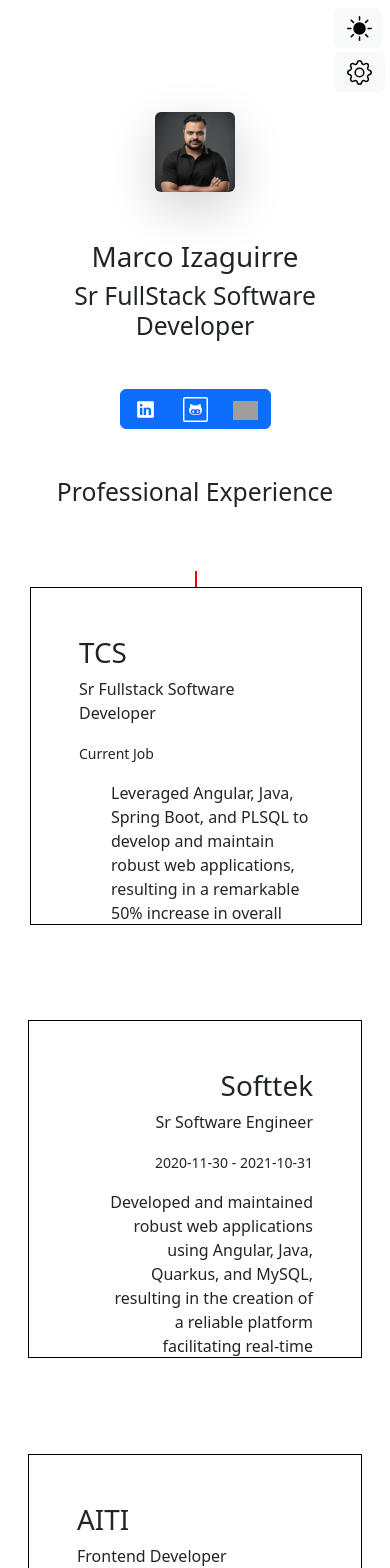
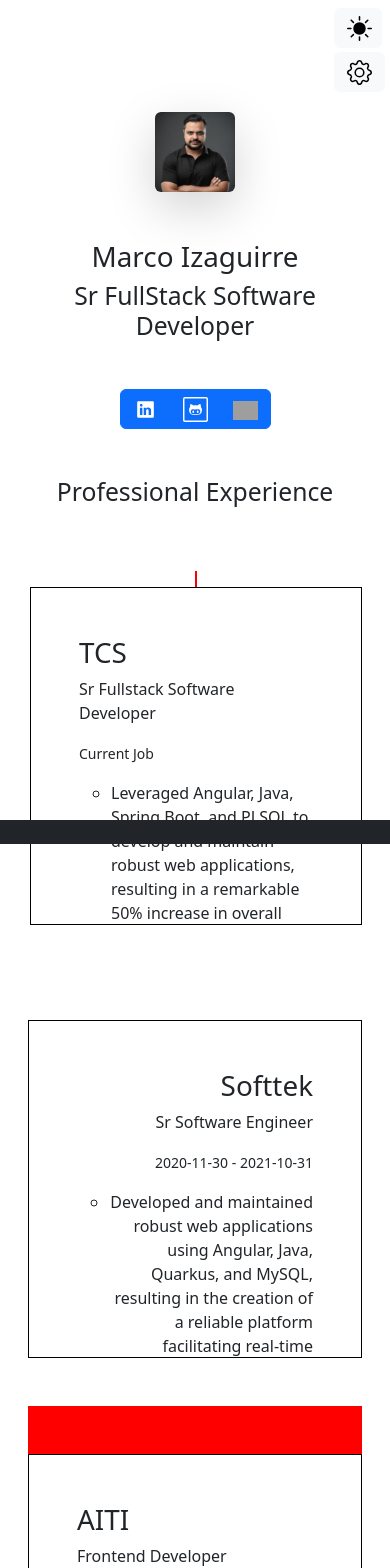
Before and after one commit to toniorocks/mi-resume, an Angular app: page / in a window 390 px wide. Shown: the top 1568 px of the page. Built offline with nearby package versions, Linux system fonts and the light colour scheme; grey boxes are pictures that could not be loaded.

Commit message:
Time Line component created and scroll event listener added

```diff
--- a/src/app/app.component.html
+++ b/src/app/app.component.html
@@ -12,7 +12,7 @@
 <div class="container ibm-plex-mono-regular my-5 py-3">
 
 		<div class="d-flex flex-column text-center">
-			<div class="d-flex justify-content-center">
+			<div class="d-flex justify-content-center" style="position: relative;" [@fade]="state ? 'desvanecido' : 'visible'">
 				<img src="assets/images/6799117.jpeg" class="shadow-lg rounded my-5 p-0" width="80"
 					height="80" alt="#">
 			</div>
@@ -55,3 +55,4 @@
     </div> -->
 	</section>
 </div>
+<footer class="bg-dark">&nbsp;</footer>
--- a/src/app/app.component.scss
+++ b/src/app/app.component.scss
@@ -1,8 +1,18 @@
+footer {
+
+  position: fixed;
+  bottom: 0;
+  width: 100%;
+  z-index: 1000;
+
+}
+
 #top-menu{
 
   position: fixed;
   top: 0;
   right: 0;
   width: 3em;
+  z-index: 1000;
 
 }
--- a/src/app/app.component.ts
+++ b/src/app/app.component.ts
@@ -1,24 +1,41 @@
-import { Component } from '@angular/core';
+import { Component, HostListener, OnInit } from '@angular/core';
 import { RouterOutlet } from '@angular/router';
 import { TopMenuButtonComponent } from './top-menu-button/top-menu-button.component';
 import { TimelineComponent } from "./timeline/timeline.component";
+import { trigger, state, transition, style, animate } from '@angular/animations';
 
 @Component({
   selector: 'app-root',
   standalone: true,
   imports: [RouterOutlet, TopMenuButtonComponent, TimelineComponent],
   templateUrl: './app.component.html',
-  styleUrl: './app.component.scss'
+  styleUrls: ['./app.component.scss'],
+  animations: [
+    trigger('fade', [
+      state('desvanecido', style({ opacity: 0 })),
+      state('visible', style({ opacity: 1 })),
+      transition('desvanecido => visible', animate('1000ms ease-in')),
+      transition('visible => desvanecido', animate('1000ms ease-out')),
+    ])
+  ]
 })
-export class AppComponent {
+export class AppComponent implements OnInit {
   title = 'mi-resume';
+  state: boolean = true;
 
-  clickedItem(item: string): void {
-    if (item === "Edit Timeline") {
-      console.log("Edit Timeline clicked");
-    } else if (item === "Log Out") {
-      console.log("Log Out clicked");
-    }
+
+  ngOnInit(): void {
+    setTimeout(() => {
+      this.state = false;
+    }, 1000);
+  }
+
+
+
+
+
+  public clickedItem(item: string): void {
+    console.log('clickedItem', item);
   }
 
 }
--- a/src/app/app.config.ts
+++ b/src/app/app.config.ts
@@ -2,7 +2,8 @@
 import { provideRouter } from '@angular/router';
 
 import { routes } from './app.routes';
+import { provideAnimationsAsync } from '@angular/platform-browser/animations/async';
 
 export const appConfig: ApplicationConfig = {
-  providers: [provideRouter(routes)]
+  providers: [provideRouter(routes), provideAnimationsAsync(),]
 };
--- a/src/app/timeline/timeline.component.html
+++ b/src/app/timeline/timeline.component.html
@@ -3,22 +3,7 @@
   <div class="vertical-line float"></div>
   <ul id="timeline-list" class="timeline-main ps-0">
     @for (item of items; track item.title) {
-    <li class="timeline-item mb-5">
-      <article class="p-5 mt-5 bg-white border border-black" data-aos="flip-up">
-        <h1>{{ item.company }}</h1>
-        <p>{{ item.title }}</p>
-        @if(item.endDate == null) {
-          <p><small>Current Job</small></p>
-        } @else {
-          <p><small>{{ item.startDate }} - {{ item.endDate }}</small></p>
-        }
-        <ul>
-          @for(description of item.description; track description) {
-            <li>{{ description }}</li>
-          }
-        </ul>
-      </article>
-    </li>
-  }
+      <app-tl-item [item]="item"></app-tl-item>
+    }
   </ul>
 </div>
--- a/src/app/timeline/timeline.component.scss
+++ b/src/app/timeline/timeline.component.scss
@@ -8,19 +8,20 @@
   float: left;
 }
 
-ul#timeline-list li{
+ul#timeline-list app-tl-item{
   display: flex; /* Asegúrate de que los elementos de la lista se muestren en línea */
   justify-content: flex-end; /* Alinea los elementos de la lista */
+  list-style: none; /* Elimina los puntos de la lista */
   //margin-bottom: 20rem; /* Ajusta la separación entre los elementos */
 }
 
-ul#timeline-list li:nth-child(odd){
+ul#timeline-list app-tl-item:nth-child(odd){
   display: flex; /* Asegúrate de que los elementos de la lista se muestren en línea */
   justify-content: flex-start; /* Alinea los elementos de la lista */
   //margin-bottom: 20rem; /* Ajusta la separación entre los elementos */
 }
 
-ul li article{
+ul app-tl-item article{
   text-align: right; /* Alinea el texto a la derecha */
   width: 45%; /* Ajusta el ancho de los elementos */
   height: 40vh;
@@ -28,14 +29,14 @@
   overflow-y: auto;
 }
 
-ul li:nth-child(odd) article{
+ul app-tl-item:nth-child(odd) article{
   text-align: left; /* Alinea el texto a la derecha */
   float: right;
   //margin-top: 20rem !important; /* Ajusta la separación entre los elementos */
 }
 
 @media (max-width: 768px) {
-  ul#timeline-list li article{
+  ul#timeline-list app-tl-item article{
     width: 100%; /* Ajusta el ancho de los elementos */
   }
 }
--- /dev/null
+++ b/src/app/timeline/tl-item/tl-item.component.html
@@ -0,0 +1,18 @@
+@if(item){
+  <li class="timeline-item mb-5">
+    <article class="p-5 mt-5 bg-white border border-black" data-aos="flip-up">
+      <h1>{{ item.company }}</h1>
+      <p>{{ item.title }}</p>
+      @if(item.endDate == null) {
+        <p><small>Current Job</small></p>
+      } @else {
+        <p><small>{{ item.startDate }} - {{ item.endDate }}</small></p>
+      }
+      <ul>
+        @for(description of item.description; track description) {
+          <li>{{ description }}</li>
+        }
+      </ul>
+    </article>
+  </li>
+}
--- /dev/null
+++ b/src/app/timeline/tl-item/tl-item.component.ts
@@ -0,0 +1,17 @@
+import { Component, Input, ViewEncapsulation } from '@angular/core';
+import { TimelineItem } from '../timeline.component';
+
+@Component({
+  selector: 'app-tl-item',
+  standalone: true,
+  imports: [],
+  templateUrl: './tl-item.component.html',
+  styleUrl: './tl-item.component.scss',
+  encapsulation: ViewEncapsulation.None
+})
+export class TlItemComponent {
+
+  @Input() item: TimelineItem | undefined;
+
+
+}
--- a/src/environments/environment.development.ts
+++ b/src/environments/environment.development.ts
@@ -11,6 +11,7 @@
           startDate: "2021-10-25",
           endDate: null,
           description: ['Leveraged Angular, Java, Spring Boot, and PLSQL to develop and maintain robust web applications, resulting in a remarkable 50% increase in overall system performance.', 'Implemented comprehensive unit test cases, elevating the quality and efficiency of the systems code while achieving an impressive 80% increase in test coverage and significantly reducing post-deploy issues.', 'Utilized HTML and CSS to create compelling mockups, leading to the successful integration of two new modules into an enterprise system.'],
+          visible: null,
         },
         {
           title: "Sr Software Engineer",
@@ -19,6 +20,7 @@
           startDate: "2020-11-30",
           endDate: "2021-10-31",
           description: ["Developed and maintained robust web applications using Angular, Java, Quarkus, and MySQL, resulting in the creation of a reliable platform facilitating real-time communication among 1499 medical units in México.", "Created visually appealing and user-friendly mockups using HTML and CSS, contributing to the successful implementation of a new module with enhanced responsiveness and aesthetics.", "Designed and modified database tables and functions, resulting in the successful addition of two new functionalities to improve the overall system capabilities."],
+          visible: null,
         },
         {
           title: "Frontend Developer",
@@ -27,6 +29,7 @@
           startDate: "2019-11-01",
           endDate: "2020-10-31",
           description: ["Designed from scratch, developed, deployed, and maintained a whole new E-commerce platform using Angular, Java, Spring Boot and MySQL resulting in a robust platform that handles thousands of transactions every day in México City.", "•	Redesigned web application with .NET, SQL, and Bootstrap resulting in a fully responsive user interface."],
+          visible: null,
         },
         {
           title: "Software Developer",
@@ -35,6 +38,7 @@
           startDate: "2019-05-01",
           endDate: "2019-10-31",
           description: ["Designed from scratch, developed, deployed, and maintained a whole new E-commerce platform using Angular, PHP, Yii2 and MySQL resulting in a robust platform that handles thousands of transactions every day in México City."],
+          visible: null,
         },
         {
           title: "Technical Leader",
@@ -43,6 +47,7 @@
           startDate: "2015-12-01",
           endDate: "2019-04-30",
           description: ["Led a team of 5 developers resulting in the design and implementation of three new web applications and the maintenance and operation of other 5 web applications already implemented.", "Developed and implemented MySQL functions and store procedures resulting in the generation of valuable reports for the stakeholders and the improvement of the system performance.", "Developed, operated, and deployed a web application that compares the fees of the hundreds of service providers all over the country, providing to the thousands of users."],
+          visible: null,
         },
         {
           title: "System Administrator",
@@ -51,6 +56,7 @@
           startDate: "2006-04-01",
           endDate: "2013-05-31",
           description: ["Developed and maintained a PHP application that resulted in a productivity increase of 60%.", "Developed hundreds of HTML pages with CSS resulting in the digital publication of clinical and scientific articles."],
+          visible: null,
         },
       ],
     }
```
Also changed, not shown: src/app/timeline/timeline.component.ts (+63 -3 lines), src/app/timeline/tl-item/tl-item.component.scss (added), 1 other file (tests, documents, lock files or other folders).
